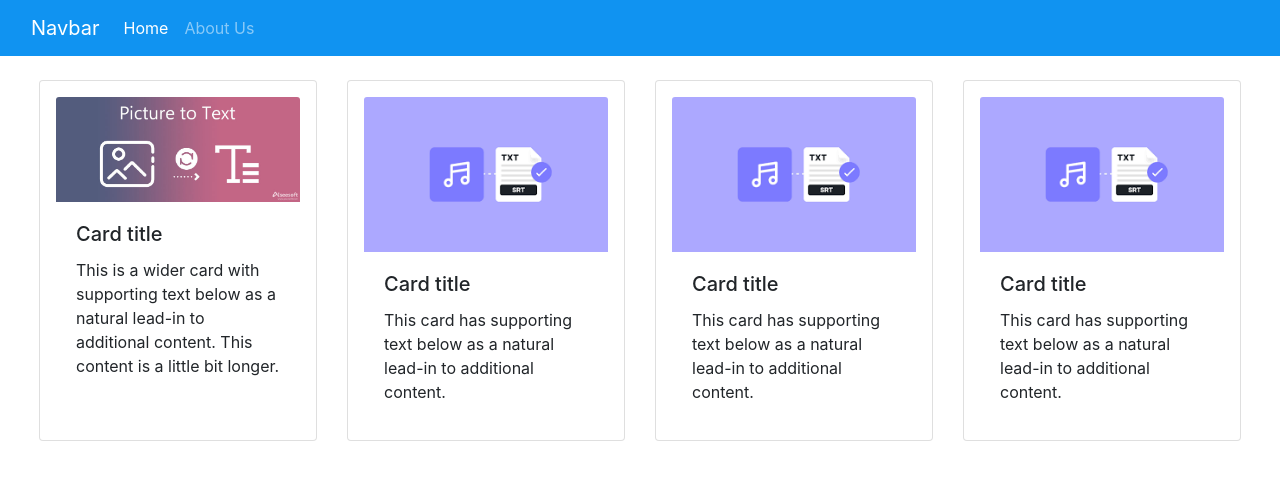
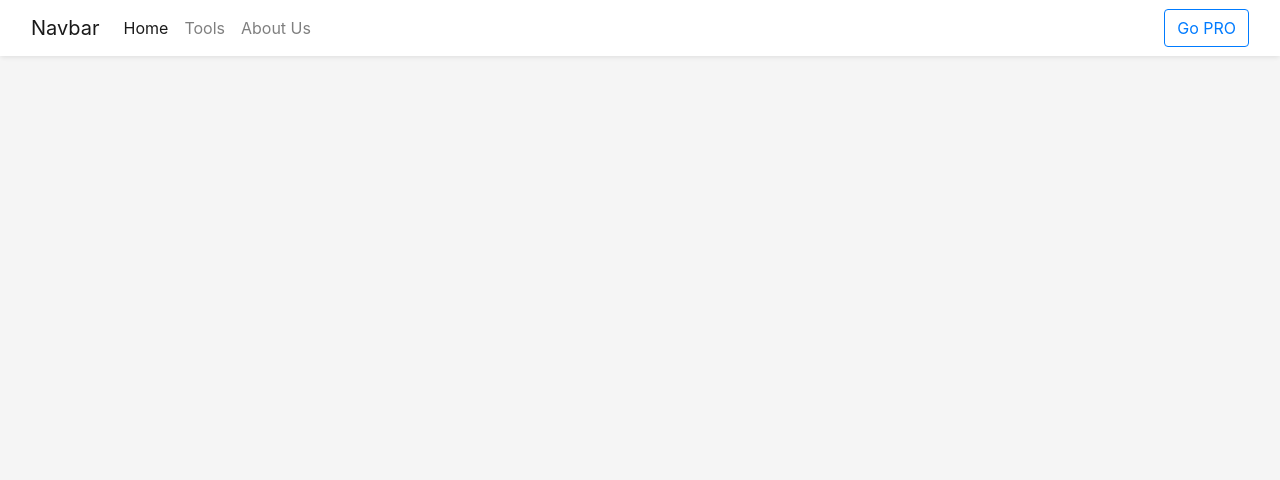
Before and after one commit to valerioceleste/OCR_Website, a Flask app: page / in a window 1280 px wide. Shown: the top 480 px of the page. Run offline with Flask 3, Linux system fonts and the light colour scheme.

Commit message:
improved NAV

```diff
--- a/app.py
+++ b/app.py
@@ -8,6 +8,10 @@ app = Flask(__name__)
 def index():
     return render_template('index.html', active_page = 'index')
 
+@app.route('/tools')
+def tools():
+    return render_template('tools.html', active_page = 'tools')
+
 @app.route('/about')
 def about():
     return render_template('about.html', active_page = 'about')
--- a/static/css/style.css
+++ b/static/css/style.css
@@ -0,0 +1,3 @@
+body {
+  background-color: whitesmoke;
+}
--- a/templates/base.html
+++ b/templates/base.html
@@ -10,10 +10,11 @@
     integrity="sha384-MCw98/SFnGE8fJT3GXwEOngsV7Zt27NXFoaoApmYm81iuXoPkFOJwJ8ERdknLPMO" crossorigin="anonymous">
   <link rel="stylesheet" href="static/css/style.css">
 </head>
+<!--reference https://www.sodapdf.com/compress-pdf/-->
 
 <body>
-  <header>
-    <nav class="navbar navbar-expand-lg navbar-dark" style="background-color: #1093f1">
+  <header class="shadow-sm rounded">
+    <nav class="navbar navbar-expand-lg navbar-light " style="background-color: white"> <!--#1093f1-->
       <div class="container-fluid">
         <a class="navbar-brand" href="#">Navbar</a>
         <button class="navbar-toggler" type="button" data-toggle="collapse" data-target="#navbarNav"
@@ -25,8 +26,16 @@
             <li class="nav-item {% if active_page == 'index' %}active{% endif %}">
               <a class="nav-link" href="{{ url_for('index') }}">Home</a>
             </li>
+            <li class="nav-item {% if active_page == 'tools' %}active{% endif %}">
+              <a class="nav-link" href="{{ url_for('tools') }}">Tools</a>
+            </li>
             <li class="nav-item {% if active_page == 'about' %}active{% endif %}">
               <a class="nav-link" href="{{ url_for('about') }}">About Us</a>
+            </li>
+          </ul>
+          <ul class="navbar-nav ml-auto">
+            <li class="nav-item">
+              <button type="button" class="btn btn-outline-primary">Go PRO</button>
             </li>
           </ul>
         </div>
--- a/templates/index.html
+++ b/templates/index.html
@@ -3,54 +3,4 @@
 {% block title %}Home{% endblock title %}
 
 {% block body %}
-
-<body>
-	<div class="container-fluid">
-		<div class="row justify-content-between p-4">
-			<div class="col-3">
-				<div class="card h-100 p-3">
-					<img class="card-img-top" src="{{ url_for('static', filename='images/img_to_text.jpg') }}"
-						alt="Card image cap">
-					<div class="card-body">
-						<h5 class="card-title">Card title</h5>
-						<p class="card-text">This is a wider card with supporting text below as a natural lead-in to
-							additional content. This content is a little bit longer.</p>
-					</div>
-				</div>
-			</div>
-			<div class="col-3">
-				<div class="card h-100 p-3">
-					<img class="card-img-top" src="{{ url_for('static', filename='images/audio_to_text.png') }}"
-						alt="Card image cap">
-					<div class="card-body">
-						<h5 class="card-title">Card title</h5>
-						<p class="card-text">This card has supporting text below as a natural lead-in to additional
-							content.</p>
-					</div>
-				</div>
-			</div>
-			<div class="col-3">
-				<div class="card h-100 p-3">
-					<img class="card-img-top" src="{{ url_for('static', filename='images/audio_to_text.png') }}"
-						alt="Card image cap">
-					<div class="card-body">
-						<h5 class="card-title">Card title</h5>
-						<p class="card-text">This card has supporting text below as a natural lead-in to additional
-							content.</p>
-					</div>
-				</div>
-			</div>
-			<div class="col-3">
-				<div class="card h-100 p-3">
-					<img class="card-img-top" src="{{ url_for('static', filename='images/audio_to_text.png') }}"
-						alt="Card image cap">
-					<div class="card-body">
-						<h5 class="card-title">Card title</h5>
-						<p class="card-text">This card has supporting text below as a natural lead-in to additional
-							content.</p>
-					</div>
-				</div>
-			</div>
-		</div>
-	</div>
-	{% endblock body %}
+{% endblock body %}
```
Also changed, not shown: templates/tools.html (added, +47 -0 lines).
